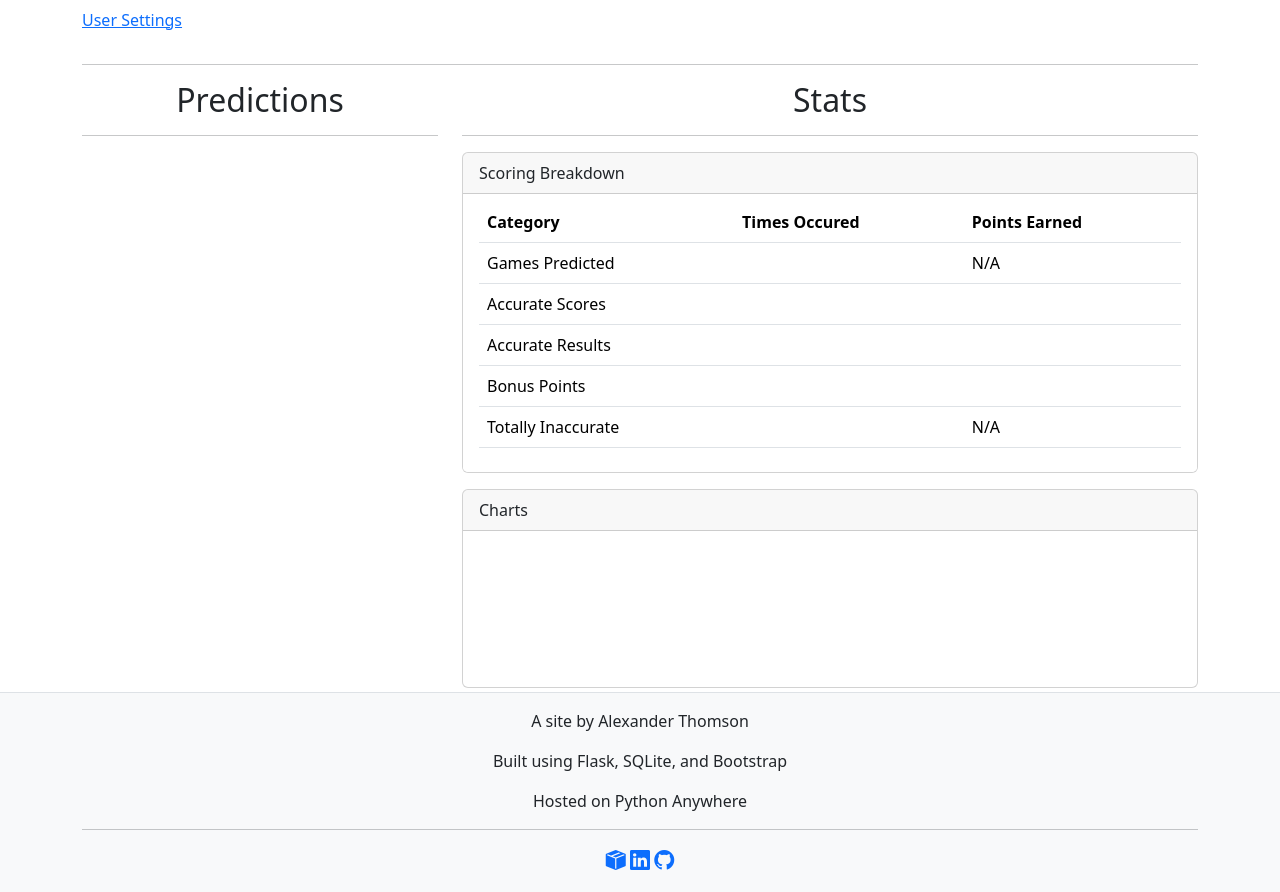
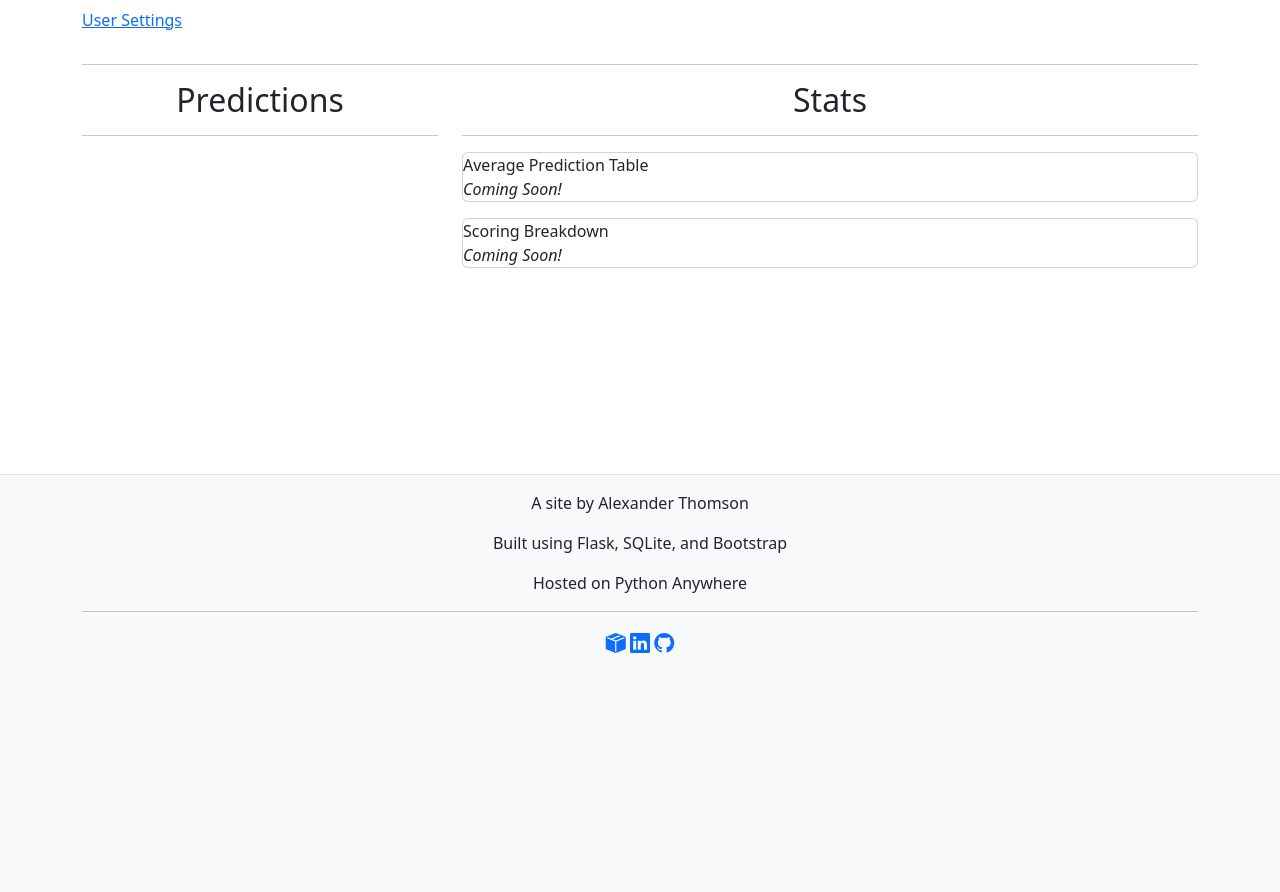
Before and after one commit to EssithAbertay/worldcup_predictions, a Python web app: template app/templates/user.html in a window 1280 px wide. Shown: the part 126-1018 px from the top of the page. After the commit the page ends 779 px from the top, so only its background shows below. Run offline with Jinja, Linux system fonts and the light colour scheme; the template is opened without the code that fills it, so the values that code supplies are empty; a map, chart or similar area stays blank.

Commit message:
Mobile Updates and Removal of old stats/graphs

```diff
--- a/app/routes.py
+++ b/app/routes.py
@@ -169,7 +169,7 @@ def user(username, matchday=None):
     results_total = stats.results
     bonus_total = stats.bonus
 
-    # super unsafe method of getting the machdays user has predicted, as ignores that user might've missed a matchday ...somehow
+    # super unsafe method of getting the machdays user has predicted, as ignores that user might've missed a matchday ...somehow also ignores that user might not have any predictions
     largestPredictedMatchday = user.predictions[-1].match.matchday + 1 or 0
 
 
--- a/app/templates/components/_user_stats.html
+++ b/app/templates/components/_user_stats.html
@@ -1,61 +1,9 @@
 <div class="card mb-3">
-    <div class="card-header">Scoring Breakdown</div>
-
-    <ul class="list-group list-group-flush">
-        <li class="list-group-item">
-            <table class="table table-hover">
-                <thead>
-                    <tr>
-                        <th scope="col">Category</th>
-                        <th scope="col">Times Occured</th>
-                        <th scope="col">Points Earned</th>
-                    </tr>
-                </thead>
-
-                <tbody>
-                    <tr>
-                        <td>Games Predicted</td>
-                        <td>{{games_total}}</td>
-                        <td>N/A</td>
-                    </tr>
-
-                    <tr>
-                        <td>Accurate Scores</td>
-                        <td>{{scores_total}}</td>
-                        <td>{{scores_total * 5}}</td>
-                    </tr>
-
-                    <tr>
-                        <td>Accurate Results</td>
-                        <td>{{results_total}}</td>
-                        <td>{{results_total * 2}}</td>
-                    </tr>
-
-                    <tr>
-                        <td>Bonus Points</td>
-                        <td>{{bonus_total}}</td>
-                        <td>{{bonus_total}}</td>
-                    </tr>
-
-                    <tr>
-                        <td>Totally Inaccurate</td>
-                        <td>{{games_total - scores_total - results_total}}</td>
-                        <td>N/A</td>
-                    </tr>
-
-                </tbody>
-            </table>
-        </li>
+    Average Prediction Table <br>
+    <i> Coming Soon! </i>
 </div>
 
-<div class="card">
-
-        <div class="card-header">Charts</div>
-
-        <li class="list-group-item">
-            <div>
-                <canvas class="ranking_chart"></canvas>
-            </div>
-        </li>
-    </ul>
+<div class="card mb-3">
+    Scoring Breakdown <br>
+    <i> Coming Soon! </i>
 </div>
--- a/app/templates/user.html
+++ b/app/templates/user.html
@@ -73,11 +73,9 @@
 
                 </div>
                 <button class="carousel-control-prev" type="button" data-bs-target="#carouselExample" data-bs-slide="prev">
-                    <span class="carousel-control-prev-icon" aria-hidden="true"></span>
                     <span class="visually-hidden">Previous</span>
                 </button>
                 <button class="carousel-control-next" type="button" data-bs-target="#carouselExample" data-bs-slide="next">
-                    <span class="carousel-control-next-icon" aria-hidden="true"></span>
                     <span class="visually-hidden">Next</span>
                 </button>
                 </div>
```
